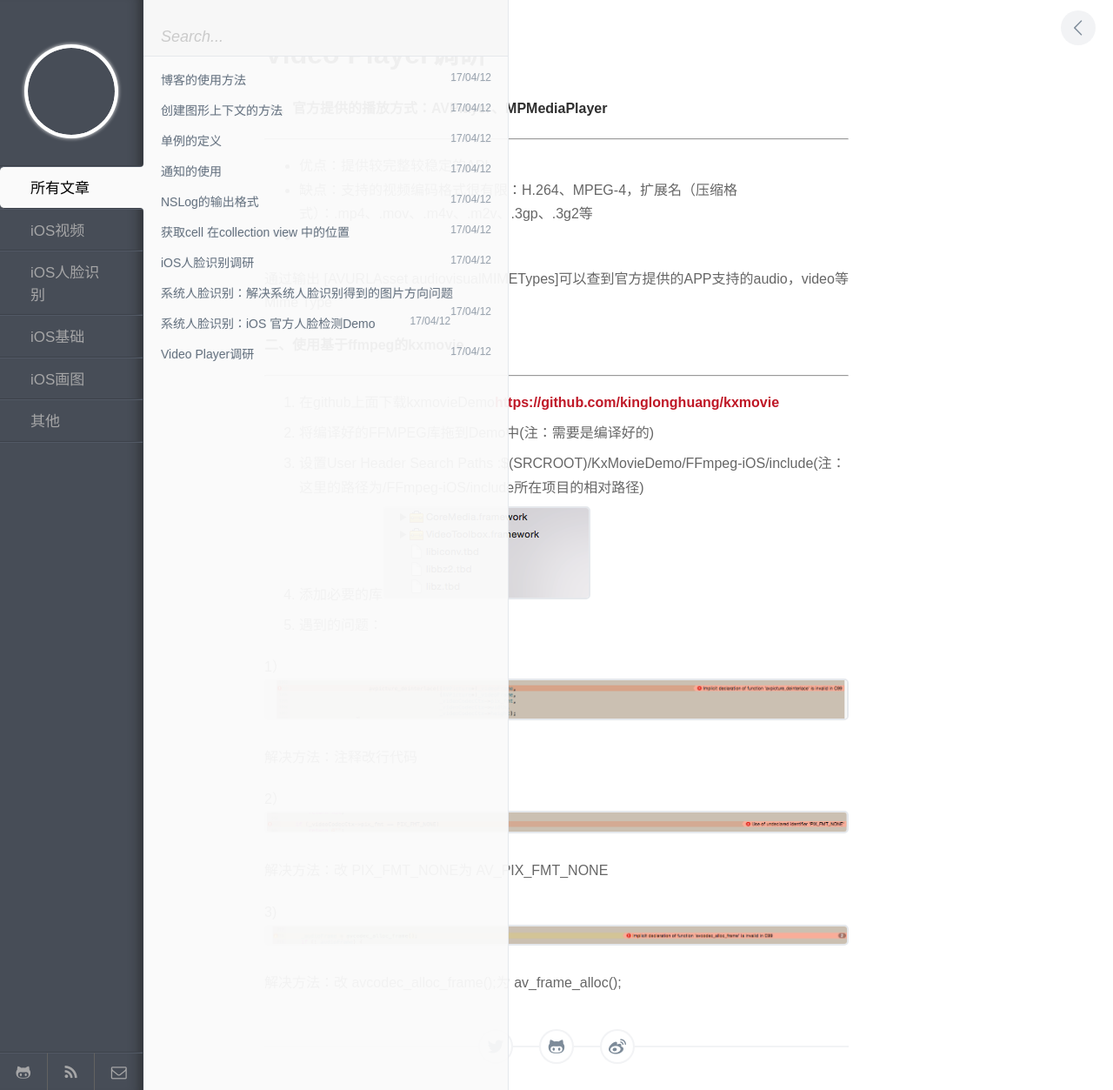
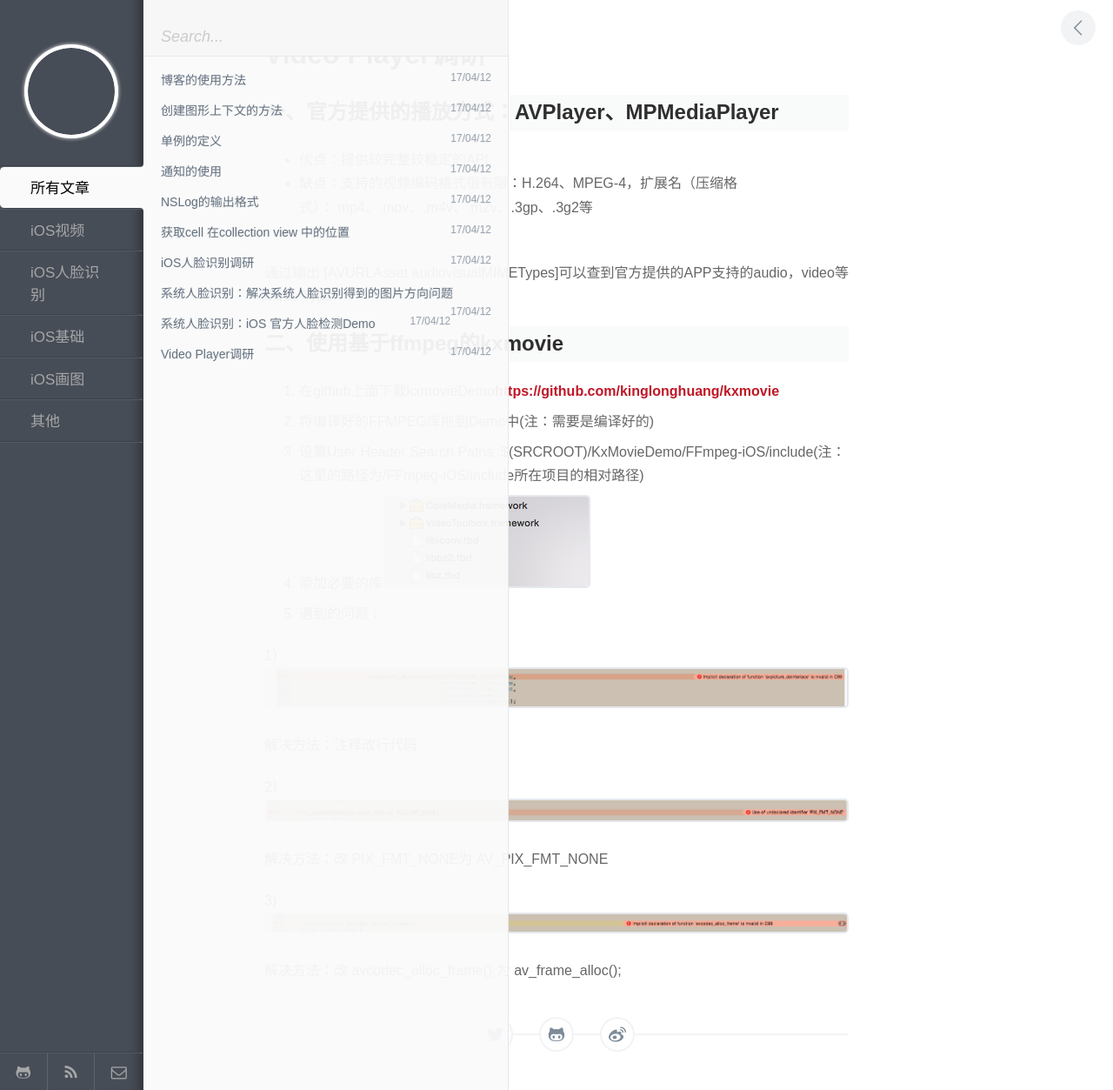
Before and after one commit to lipeihan/lipeihan.github.io, a Jekyll site: the page built from _posts/iOS/iOS Video/2017-04-12-iOSVideo-surveyVideoPlayer.md, in a window 1280 px wide. Shown: the whole page at 87% size. Built offline with Jekyll 4.4.1, drawn with Linux system fonts in a browser that asks for light colours.

Commit message:
修改标题

```diff
--- a/_posts/iOS/iOS Video/2017-04-12-iOSVideo-surveyVideoPlayer.md
+++ b/_posts/iOS/iOS Video/2017-04-12-iOSVideo-surveyVideoPlayer.md
@@ -7,9 +7,7 @@
 description: iOS survey Video Player
 ---
 
-#### 一、官方提供的播放方式：AVPlayer、MPMediaPlayer
-
------
+## 一、官方提供的播放方式：AVPlayer、MPMediaPlayer
 
 - 优点：提供较完整较稳定的API
 - 缺点：支持的视频编码格式很有限：H.264、MPEG-4，扩展名（压缩格式）：.mp4、.mov、.m4v、.m2v、.3gp、.3g2等
@@ -19,9 +17,7 @@
 
 
 
-#### 二、使用基于ffmpeg的kxmovie
-
------
+## 二、使用基于ffmpeg的kxmovie
 
 1. 在github上面下载kxmovieDemo[https://github.com/kinglonghuang/kxmovie](https://github.com/kinglonghuang/kxmovie)
 2. 将编译好的FFMPEG库拖到Demo中(注：需要是编译好的)
```
